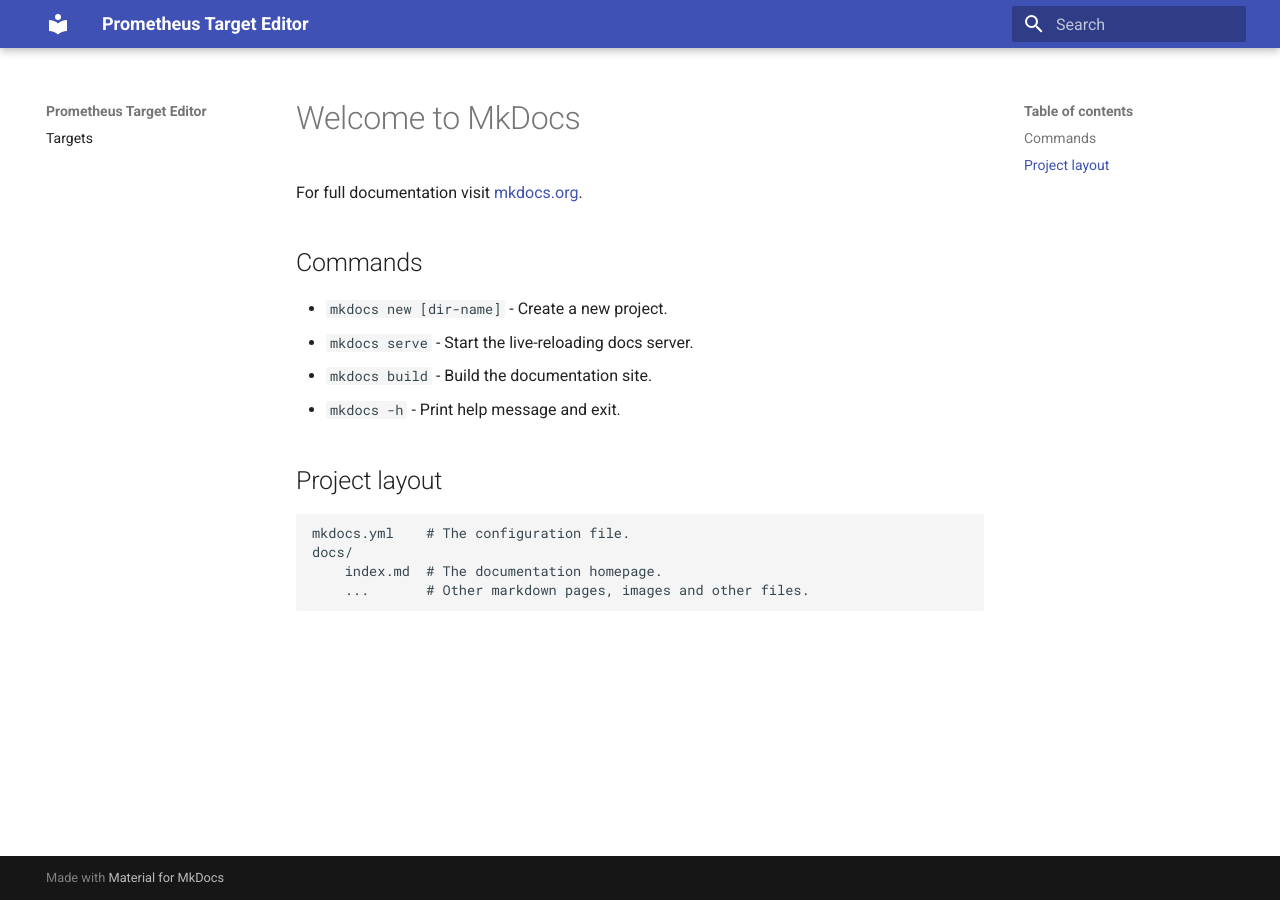
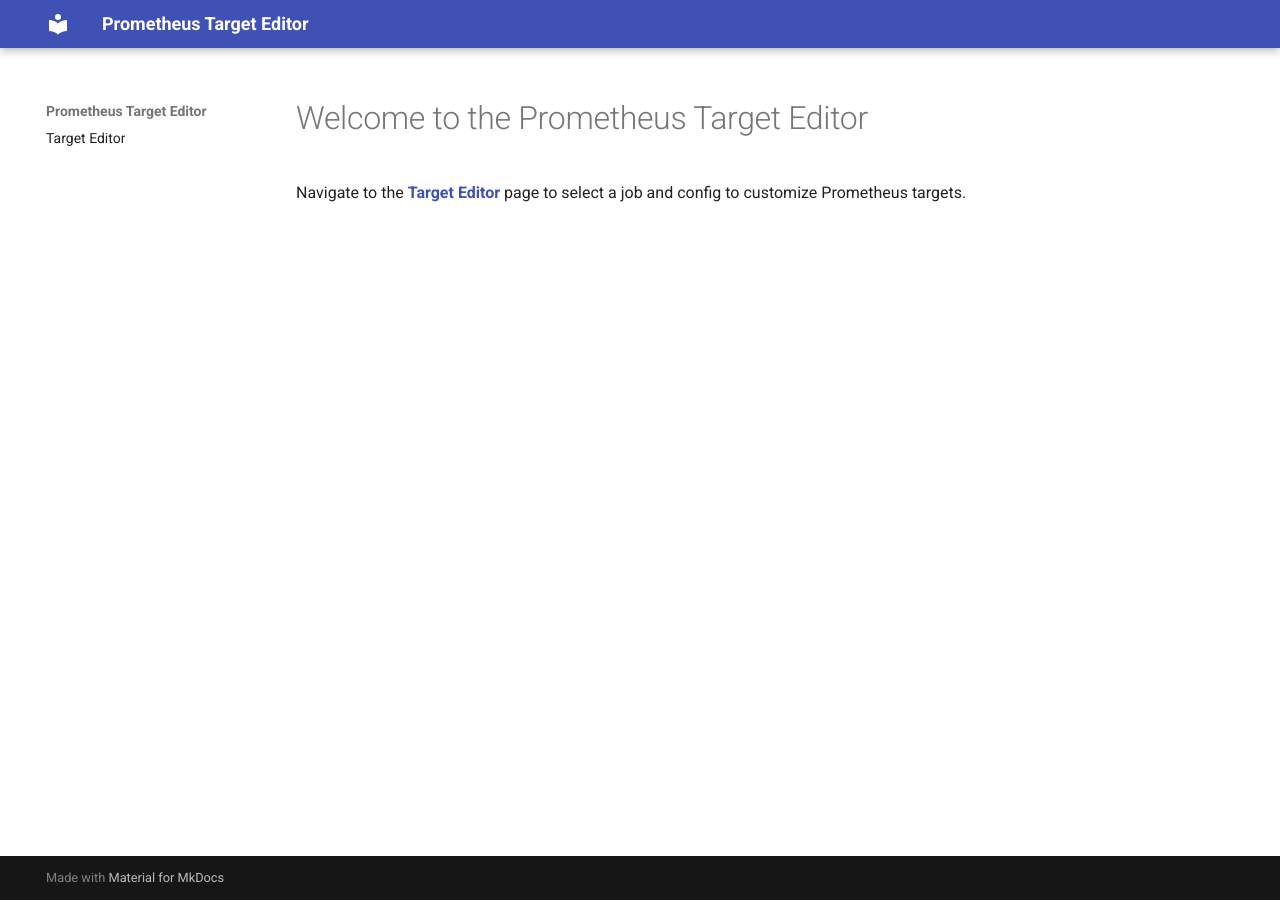
Before and after one commit to lspiehler/prometheus-target-editor, an MkDocs documentation site: the page built from content/index.md, in a window 1280 px wide. Built offline with MkDocs 1.6.1 and Material for MkDocs 9.7.7, drawn with Linux system fonts in a browser that asks for light colours.

Commit message:
complete basic functionality

```diff
--- a/content/index.md
+++ b/content/index.md
@@ -1,17 +1,3 @@
-# Welcome to MkDocs
+# Welcome to the Prometheus Target Editor
 
-For full documentation visit [mkdocs.org](https://www.mkdocs.org).
-
-## Commands
-
-* `mkdocs new [dir-name]` - Create a new project.
-* `mkdocs serve` - Start the live-reloading docs server.
-* `mkdocs build` - Build the documentation site.
-* `mkdocs -h` - Print help message and exit.
-
-## Project layout
-
-    mkdocs.yml    # The configuration file.
-    docs/
-        index.md  # The documentation homepage.
-        ...       # Other markdown pages, images and other files.
+Navigate to the **[Target Editor](/target-editor)** page to select a job and config to customize Prometheus targets.
--- a/index.js
+++ b/index.js
@@ -12,6 +12,9 @@
 app.use('/', express.static(path.join(__dirname, 'static')));
 app.use('/js/tabulator', express.static(path.join(__dirname, 'node_modules/tabulator-tables/dist/js')));
 app.use('/css/tabulator', express.static(path.join(__dirname, 'node_modules/tabulator-tables/dist/css')));
+app.use('/js/select2', express.static(path.join(__dirname, 'node_modules/select2/dist/js')));
+app.use('/css/select2', express.static(path.join(__dirname, 'node_modules/select2/dist/css')));
+app.use('/js/jquery', express.static('./node_modules/jquery/dist'));
 
 // Optional: Handle a default route
 app.get('/', (req, res) => {
--- a/mkdocs.yml
+++ b/mkdocs.yml
@@ -2,8 +2,9 @@
 docs_dir: content
 markdown_extensions:
   - attr_list
+plugins: []
 theme:
   name: material
   custom_dir: overrides
 nav:
-  - Targets: targets.md
+  - Target Editor: target-editor.md
--- a/overrides/targets.html
+++ b/overrides/target-editor.html
@@ -1,18 +1,17 @@
 {% extends "base.html" %}
 
-{% block htmltitle %}
-  <title>Lorem ipsum dolor sit amet</title>
-{% endblock %}
-
 {% block extrahead %}
+<link href="/css/select2/select2.min.css" rel="stylesheet" type="text/css">
   <link rel="stylesheet" href="/css/tabulator/tabulator_materialize.min.css">
   <link rel="stylesheet" href="/css/common.css">
   <script src="/javascripts/common.js"></script>
   <script src="/js/tabulator/tabulator.min.js" defer></script>
+  <script src="/js/jquery/jquery.min.js"></script>
+  <script src="/js/select2/select2.min.js"></script>
 {% endblock %}
 
 {% block content %}
-  <span>Job: </span><select id="jobs"></select><br /><br />
+  <span>Job: </span><select class="jobselect form-control" id="jobs"></select>&nbsp;<span>Config: </span><select class="configselect form-control" id="configs"></select><br /><br />
   <button type="button" id="addtarget" class="md-button  md-button--primary">
     Add Target
   </button>
--- a/package.json
+++ b/package.json
@@ -14,7 +14,9 @@
   "license": "ISC",
   "dependencies": {
     "express": "^4.21.1",
+    "jquery": "^3.7.1",
     "js-yaml": "^4.1.0",
+    "select2": "^4.1.0-rc.0",
     "tabulator-tables": "^6.3.0"
   }
 }
```
Also changed, not shown: README.md (+7 -0 lines), content/css/common.css (+9 -1 lines), content/target-editor.md (renamed from content/targets.md, +1 -1 lines), 5 other files.
